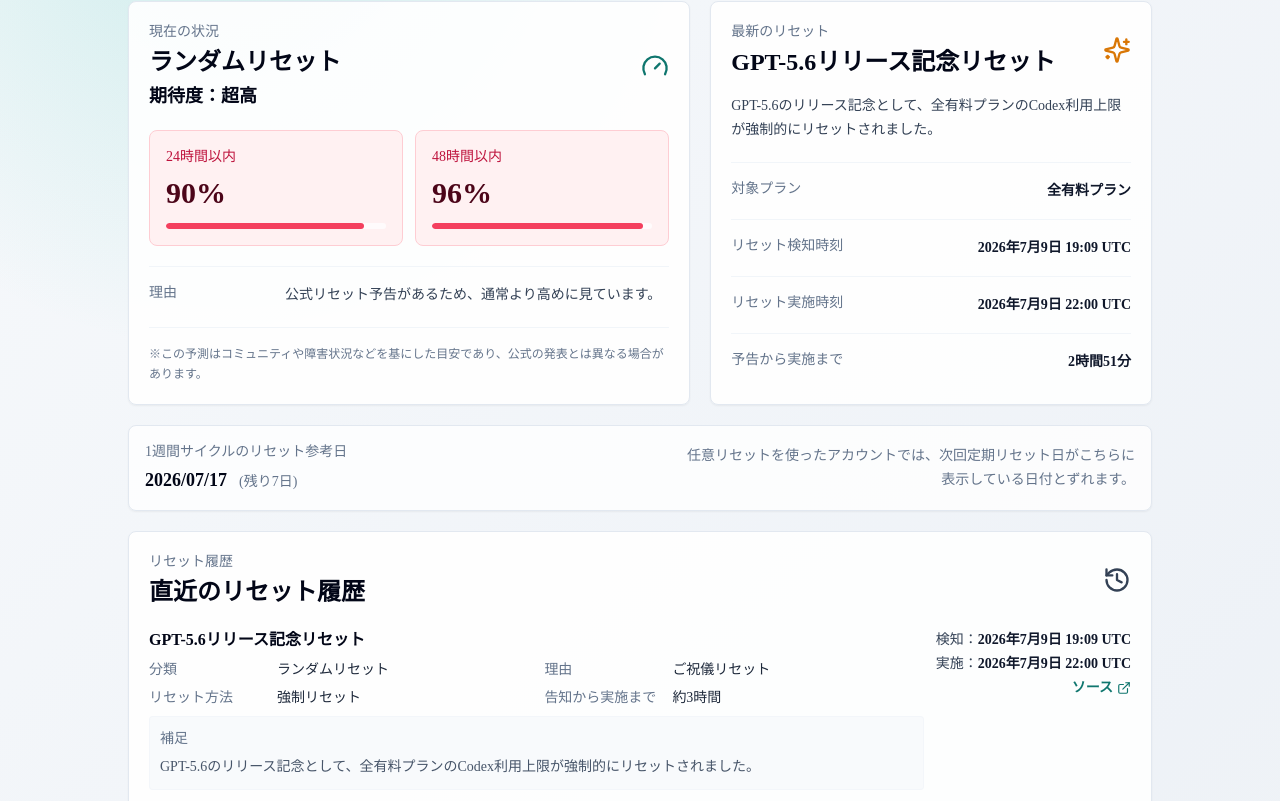
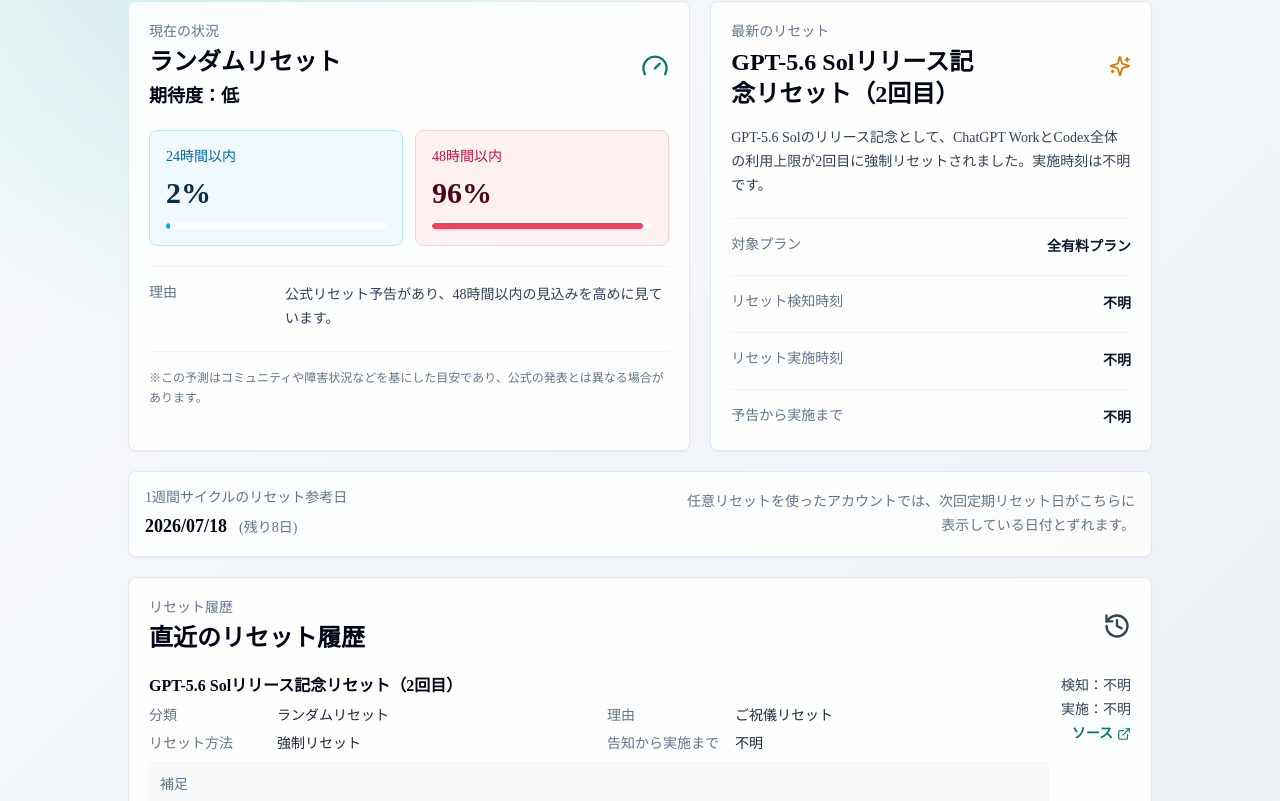
Before and after one commit to gussuri/codex-reset-observatory, a Next.js app: page / in a window 1280 px wide. Shown: the part 539-1340 px from the top of the page. Built offline with nearby package versions, Linux system fonts and the light colour scheme; no server answers.

Commit message:
Track second GPT-5.6 reset and third notice

```diff
--- a/data/observationSignals.ts
+++ b/data/observationSignals.ts
@@ -23,13 +23,26 @@ export const LOCAL_OBSERVATION_SIGNALS: Array<LocalObservationSignal> = [
     id: "official-tibo-gpt56-sol-2nd-reset-2026-07-10",
     observedAt: "2026-07-10T14:30:00+09:00",
     type: "official_notice",
-    status: "active",
+    status: "resolved",
     expectedAt: "2026-07-11T14:30:00+09:00",
     expiresAt: "2026-07-11T14:30:00+09:00",
     skipAutoHistoryMerge: true,
     title:
       "Tibo氏（OpenAI Codex開発者）がGPT-5.6 Solローンチを記念し、ChatGPT WorkとCodex全体で2回目のレート制限リセットを24時間以内に実施すると発表。",
     keywords: ["GPT-5.6", "Sol", "2nd reset", "2回目", "ChatGPT Work", "Codex", "Tibo", "thsottiaux"],
+    source: "https://x.com/thsottiaux",
+    sourceLabel: "Tibo氏（OpenAI Codex開発者）のXポストより",
+  },
+  {
+    id: "official-tibo-gpt56-sol-3rd-reset-2026-07-11",
+    observedAt: "2026-07-11T00:00:00+09:00",
+    type: "official_notice",
+    status: "active",
+    expiresAt: "2026-07-12T00:00:00+09:00",
+    skipAutoHistoryMerge: true,
+    title:
+      "Tibo氏（OpenAI Codex開発者）が、GPT-5.6 Solローンチ記念の3回目のレート制限リセットを本日後半に実施すると発表しました。実施時刻は不明です。",
+    keywords: ["GPT-5.6", "Sol", "3rd reset", "3回目", "later today", "Codex", "Tibo", "thsottiaux"],
     source: "https://x.com/thsottiaux",
     sourceLabel: "Tibo氏（OpenAI Codex開発者）のXポストより",
   },
--- a/data/resetHistory.ts
+++ b/data/resetHistory.ts
@@ -1,9 +1,10 @@
 import type { RadarViewModel, WindowEventLike } from "@/lib/radar";
 
 export const LOCAL_MODEL_UPDATED_AT = "2026-07-08T16:36:00+09:00";
-export const MANUAL_NEXT_REGULAR_RESET_AT = "2026-07-17T07:00:00+09:00";
+export const MANUAL_NEXT_REGULAR_RESET_AT = "2026-07-18T00:00:00+09:00";
 export const MANUAL_NEXT_REGULAR_RESET_TIME_CONFIRMED = false;
-export const MANUAL_LAST_REGULAR_RESET_AT = "2026-07-10T07:00:00+09:00";
+export const MANUAL_LAST_REGULAR_RESET_AT = "2026-07-07T09:30:00+09:00";
+export const MANUAL_SCHEDULE_ANCHOR_AT = "2026-07-11T00:00:00+09:00";
 export const HISTORY_LIMIT = 10;
 
 export const LOCAL_PERSONAL_RESET_HISTORY: RadarViewModel["recentHistory"] = [
@@ -110,6 +111,26 @@ export const LOCAL_PERSONAL_RESET_HISTORY: RadarViewModel["recentHistory"] = [
 ];
 
 export const LOCAL_RESET_HISTORY: Array<WindowEventLike> = [
+  {
+    id: "local-codex-gpt-5-6-sol-release-reset-2-2026-07-11",
+    title: "GPT-5.6 Solリリース記念リセット（2回目）",
+    kind: "reset_completed",
+    status: "closed",
+    date: "2026-07-11T00:00:00+09:00",
+    window_human: "不明",
+    scope: "全有料プラン",
+    summary:
+      "GPT-5.6 Solのリリース記念として、ChatGPT WorkとCodex全体の利用上限が2回目に強制リセットされました。実施時刻は不明です。",
+    source_url: "https://x.com/thsottiaux",
+    details: {
+      cycleType: "ランダムリセット",
+      reasonType: "ご祝儀リセット",
+      resetMethod: "強制リセット",
+      scope: "全有料プラン",
+      noticeToExecution: "不明",
+      note: "GPT-5.6 Solのリリース記念として、ChatGPT WorkとCodex全体の利用上限が2回目に強制リセットされました。実施時刻は不明です。",
+    },
+  },
   {
     id: "local-codex-gpt-5-6-release-reset-2026-07-10",
     title: "GPT-5.6リリース記念リセット",
--- a/lib/radar.ts
+++ b/lib/radar.ts
@@ -16,6 +16,7 @@ import {
   MANUAL_LAST_REGULAR_RESET_AT,
   MANUAL_NEXT_REGULAR_RESET_AT,
   MANUAL_NEXT_REGULAR_RESET_TIME_CONFIRMED,
+  MANUAL_SCHEDULE_ANCHOR_AT,
 } from "@/data/resetHistory";
 import type {
   OpenAIStatusHistoryItem,
@@ -186,6 +187,10 @@ function getRegularResetForecast(latestResetAt: string | null | undefined, local
   const hasManualLastRegularReset =
     !Number.isNaN(manualLastRegularReset.getTime()) &&
     manualLastRegularReset.getTime() <= current.getTime();
+  const manualScheduleAnchor = new Date(MANUAL_SCHEDULE_ANCHOR_AT);
+  const hasManualScheduleAnchor =
+    !Number.isNaN(manualScheduleAnchor.getTime()) &&
+    manualScheduleAnchor.getTime() <= current.getTime();
 
   const unknownLabel = locale === "en" ? "Unknown" : locale === "zh" ? "未知" : "不明";
   const remainingUnknown = locale === "en" ? "Unknown remaining" : locale === "zh" ? "剩余时间未知" : "残り不明";
@@ -201,6 +206,7 @@ function getRegularResetForecast(latestResetAt: string | null | undefined, local
   // scheduleAnchor: 任意リセット権配布を除く最新の実際リセット日
   const scheduleAnchor = getLatestDate(
     lastCompletedDate,
+    hasManualScheduleAnchor ? manualScheduleAnchor : null,
     hasLatestResetDate ? latestResetDate : null,
   );
 
@@ -856,7 +862,7 @@ function getRecentHistory(_data: RadarData | null, locale: Locale = "ja", limit:
         status: translateEventStatus(item.kind ?? item.status, locale),
         details: getHistoryDetails(item, locale),
         date: item.date ?? resetAt ?? item.opened_at,
-        signalAt: item.opened_at ?? item.date ?? null,
+        signalAt: item.opened_at ?? null,
         resetAt,
         signalLabel: translateDynamic("検知", locale),
         resetLabel: isPendingNotice ? translateDynamic("実施予定", locale) : translateDynamic("実施", locale),
@@ -1005,7 +1011,7 @@ function isRegularResetWindow(value: WindowLike | undefined) {
 
 function getWindowResetTime(value: WindowLike | undefined) {
   const resetAt =
-    value?.closed_at ?? value?.completed_at ?? value?.opened_at ?? null;
+    value?.closed_at ?? value?.completed_at ?? value?.opened_at ?? value?.date ?? null;
 
   if (!resetAt) {
     return 0;
--- a/lib/radar/probability.ts
+++ b/lib/radar/probability.ts
@@ -20,13 +20,9 @@ export function getLocalResetProbability(
 ): number {
   const officialNotice = getLatestActiveLocalSignal("official_notice");
   const weightKey = period === "24h" ? "within24h" : "within48h";
-  const noticeHoursUntil = getHoursUntil(officialNotice?.expectedAt);
   const periodHours = period === "24h" ? 24 : 48;
 
-  if (
-    officialNotice &&
-    isUpcomingWithinHours(noticeHoursUntil, periodHours)
-  ) {
+  if (hasOfficialNoticeWithinHours(officialNotice, periodHours)) {
     return LOCAL_PROBABILITY_WEIGHTS.officialNotice[weightKey];
   }
 
@@ -308,6 +304,22 @@ export function getLocalExpectationLevel(data: RadarData | null, locale: Locale
   return getExpectationLabel(probability24h, locale);
 }
 
+function hasOfficialNoticeWithinHours(
+  notice: ReturnType<typeof getLatestActiveLocalSignal>,
+  periodHours: number,
+) {
+  const scheduledHoursUntil = getHoursUntil(notice?.expectedAt);
+  if (isUpcomingWithinHours(scheduledHoursUntil, periodHours)) {
+    return true;
+  }
+
+  if (notice?.expectedAt) {
+    return false;
+  }
+
+  return isUpcomingWithinHours(getHoursUntil(notice?.expiresAt), periodHours);
+}
+
 export function getLocalProbabilityReason(
   data: RadarData | null,
   probability24h: number | undefined,
@@ -318,7 +330,7 @@ export function getLocalProbabilityReason(
   const officialNotice = getLatestActiveLocalSignal("official_notice");
   const noticeHoursUntil = getHoursUntil(officialNotice?.expectedAt);
 
-  if (officialNotice && isUpcomingWithinHours(noticeHoursUntil, 24)) {
+  if (hasOfficialNoticeWithinHours(officialNotice, 24)) {
     return locale === "en"
       ? "An official reset notice has been detected, indicating a very high probability within 24 hours."
       : locale === "zh"
@@ -326,7 +338,7 @@ export function getLocalProbabilityReason(
         : "公式リセット予告があるため、通常より高めに見ています。";
   }
 
-  if (officialNotice && isUpcomingWithinHours(noticeHoursUntil, 48)) {
+  if (hasOfficialNoticeWithinHours(officialNotice, 48)) {
     return locale === "en"
       ? "An official reset notice has been detected, indicating a high probability within 48 hours."
       : locale === "zh"
--- a/lib/radar/types.ts
+++ b/lib/radar/types.ts
@@ -21,6 +21,7 @@ export type WindowLike = {
   opened_at?: string | null;
   closed_at?: string | null;
   completed_at?: string | null;
+  date?: string | null;
   window_minutes?: number;
   window_human?: string;
   scopeLabel?: string;
@@ -39,7 +40,7 @@ export type WindowLike = {
 
 export type WindowEventLike = WindowLike & {
   kind?: string;
-  date?: string;
+  date?: string | null;
   label?: string;
 };
 
```
